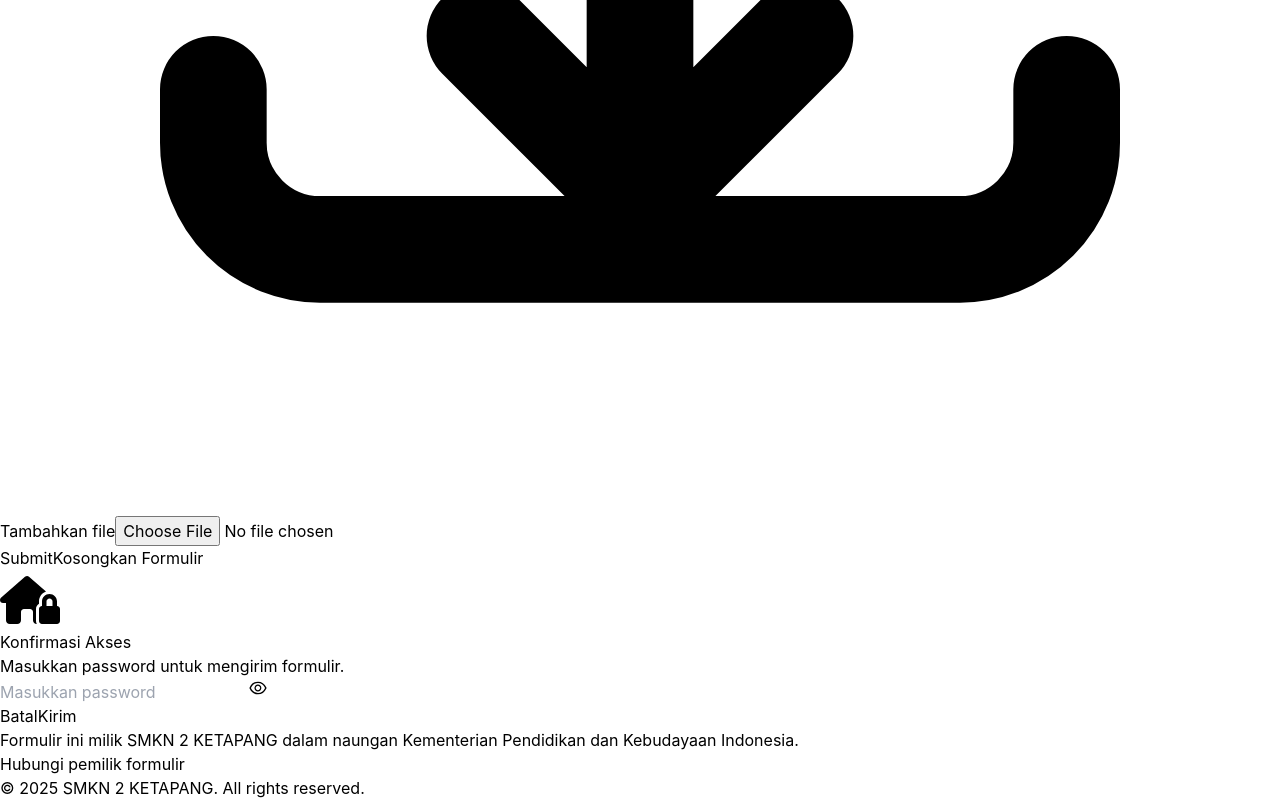
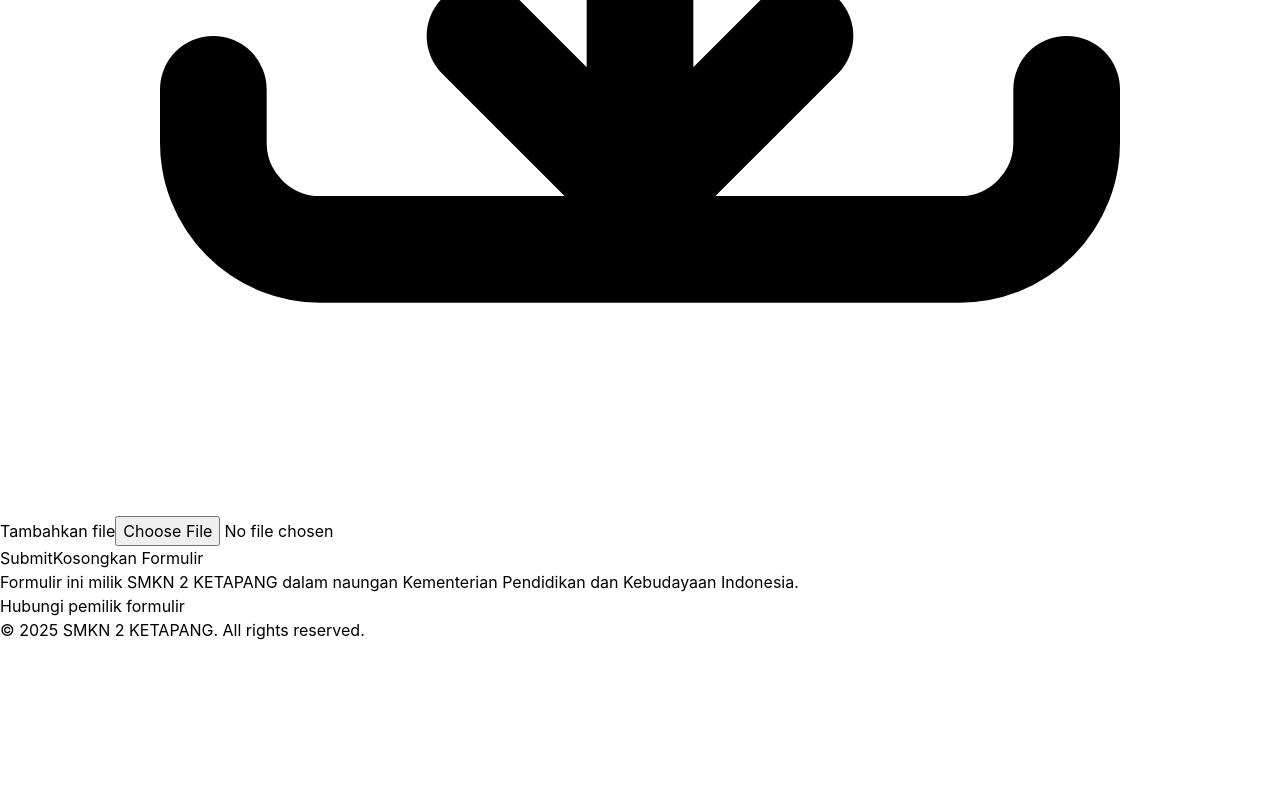
Before and after one commit to Genta-arya/Formt-jurnal-mengajar, a React (Vite) app: page / in a window 1280 px wide. Shown: the part 1612-2412 px from the top of the page. After the commit the page ends 2254 px from the top, so only its background shows below. Built offline with nearby package versions, Linux system fonts and the light colour scheme; no server answers.

Commit message:
update meta data

```diff
--- a/src/Views/Form.jsx
+++ b/src/Views/Form.jsx
@@ -28,7 +28,7 @@ const JurnalMengajarForm = () => {
     user_id: "",
   });
 
-  const [showPasswordModal, setShowPasswordModal] = useState(true);
+  const [showPasswordModal, setShowPasswordModal] = useState(false);
   const [inputPassword, setInputPassword] = useState("");
   const [isSubmitting, setIsSubmitting] = useState(false);
   const [previewImage, setPreviewImage] = useState(null);
```
